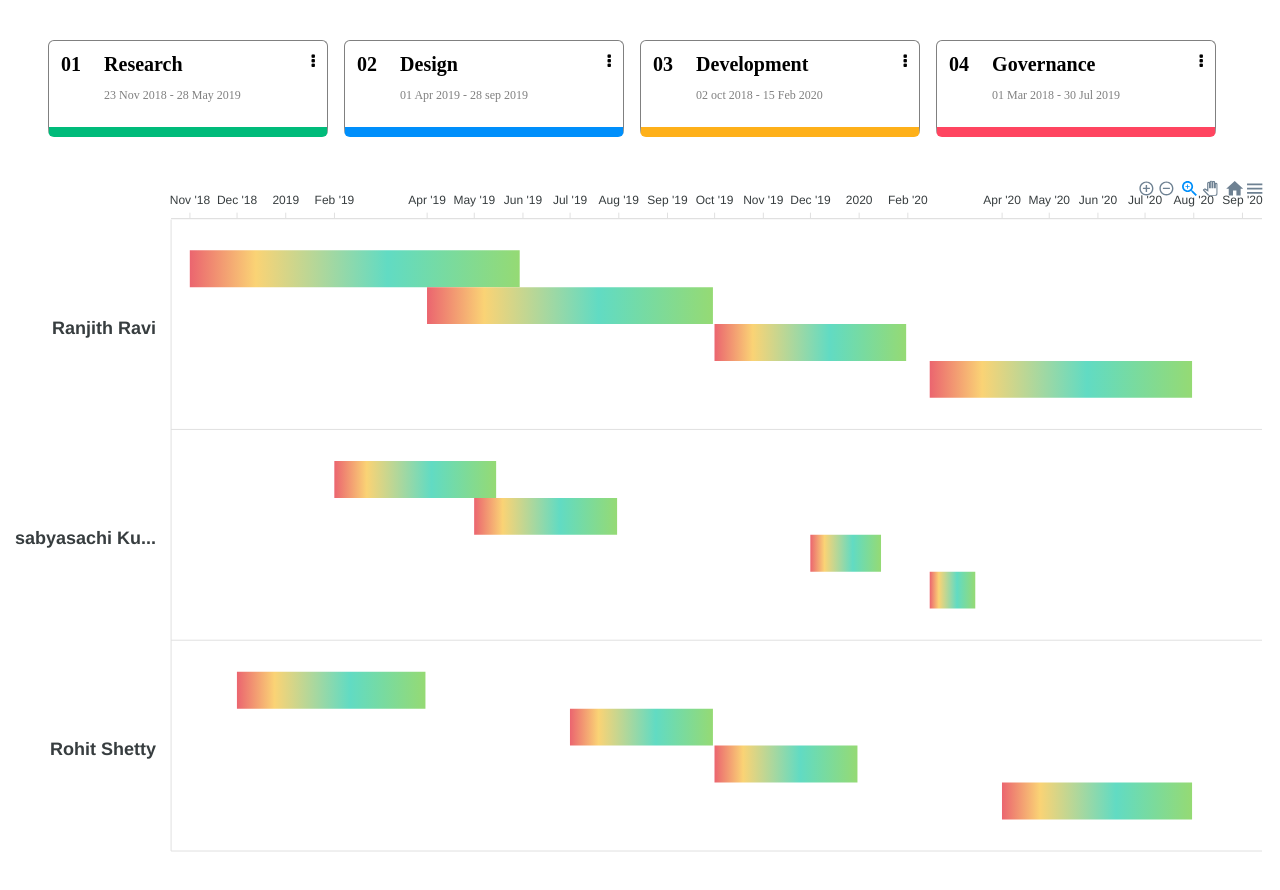
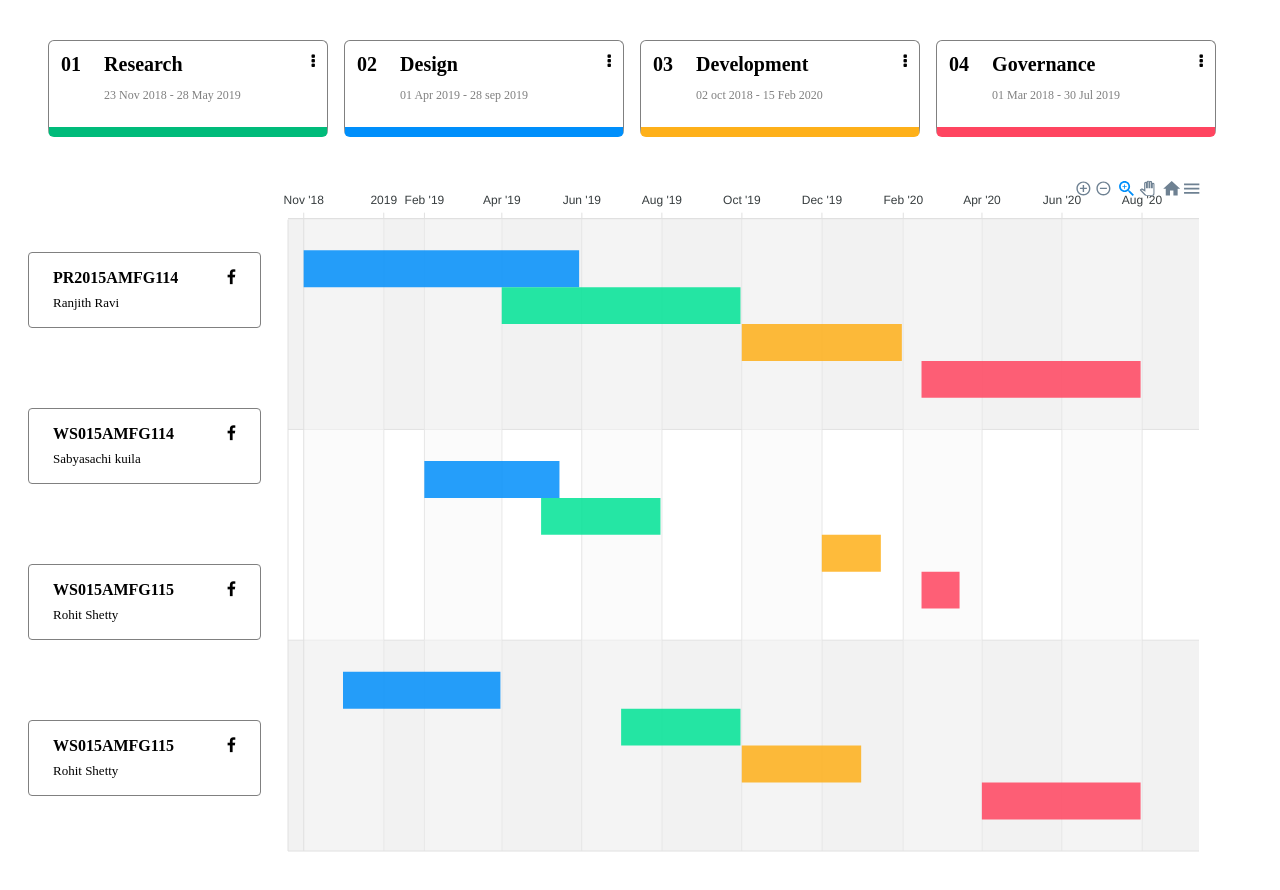
Before and after one commit to charan1922/poc, a React (Create React App) app: page / in a window 1280 px wide. Shown: the top 890 px of the page. Built offline with nearby package versions, Linux system fonts and the light colour scheme.

Commit message:
style changes

```diff
--- a/src/App.js
+++ b/src/App.js
@@ -37,6 +37,20 @@ class App extends React.Component {
             horizontal: true,
           }
         },
+        grid: {
+          row: {
+            colors: ['#e5e5e5', 'transparent'],
+            opacity: 0.5
+          },
+          column: {
+            colors: ['#f8f8f8', 'transparent'],
+          },
+          xaxis: {
+            lines: {
+              show: true
+            }
+          }
+        },
         dataLabels: {
           formatter: function (value, { seriesIndex, dataPointIndex, w }) {
             return ''
@@ -46,7 +60,7 @@ class App extends React.Component {
         },
         yaxis: {
           labels: {
-            show: true,
+            show: false,
             style: {
               fontSize: '18px',
               fontWeight: 'bold',
@@ -72,35 +86,16 @@ class App extends React.Component {
           show: false
         },
         fill: {
-          type: "gradient",
+          type: 'solid',
           gradient: {
-            shadeIntensity: 1,
-            opacityFrom: 0.7,
-            opacityTo: 0.9,
-            colorStops: [
-              {
-                offset: 0,
-                color: "#EB656F",
-                opacity: 1
-              },
-              {
-                offset: 20,
-                color: "#FAD375",
-                opacity: 1
-              },
-              {
-                offset: 60,
-                color: "#61DBC3",
-                opacity: 1
-              },
-              {
-                offset: 100,
-                color: "#95DA74",
-                opacity: 1
-              }
-            ]
+            shade: 'light',
+            type: "vertical",
+            shadeIntensity: 0,
           }
-        },
+        }
+      },
+      grid: {
+        borderColor: '#6D6D6D'
       },
       dataLabels: {
         style: {
@@ -108,6 +103,14 @@ class App extends React.Component {
           fontWeight: 'bold',
         },
       },
+
+      // tooltip: {
+      //   custom: function({series, seriesIndex, dataPointIndex, w}) {
+      //     return '<div class="arrow_box">' +
+      //       '<span>' + series[seriesIndex][dataPointIndex] + '</span>' +
+      //       '</div>'
+      //   }
+      // },
 
       series: [{
         name: 'Research ',
@@ -227,8 +230,49 @@ class App extends React.Component {
         </div>
 
 
-        <div id="chart">
-          <ReactApexChart options={this.state.options} series={this.state.series} type="rangeBar" height="700" />
+
+        <div className="apexcharts">
+          <div className="employees">
+            <div class="employee-name">
+              <div class="id">
+                <h4>pr2015amfg114</h4>
+                <p>Ranjith Ravi</p>
+              </div>
+              <div class="info">
+                <i class="fa fa-facebook"></i>
+              </div>
+            </div>
+            <div class="employee-name">
+              <div class="id">
+                <h4>ws015amfg114</h4>
+                <p>Sabyasachi kuila</p>
+              </div>
+              <div class="info">
+                <i class="fa fa-facebook"></i>
+              </div>
+            </div>
+            <div class="employee-name">
+              <div class="id">
+                <h4>ws015amfg115</h4>
+                <p>Rohit Shetty</p>
+              </div>
+              <div class="info">
+                <i class="fa fa-facebook"></i>
+              </div>
+            </div>
+            <div class="employee-name">
+              <div class="id">
+                <h4>ws015amfg115</h4>
+                <p>Rohit Shetty</p>
+              </div>
+              <div class="info">
+                <i class="fa fa-facebook"></i>
+              </div>
+            </div>
+          </div>
+          <div id="chart">
+            <ReactApexChart options={this.state.options} series={this.state.series} type="rangeBar" height="700" />
+          </div>
         </div>
       </>
     );
--- a/src/style.scss
+++ b/src/style.scss
@@ -33,3 +33,40 @@
     }
     }
     }
+
+
+
+
+    .apexcharts{
+        display: flex;
+        width: 100%;
+        .employees{
+            width: 20%;
+            .employee-name{
+                display: flex;
+                justify-content: space-between;
+                border: 1px solid gray;
+                border-radius: 4px;
+                padding: 16px 24px;
+                margin-left: 20px;
+                margin-top: 75px;
+                margin-bottom: 80px;
+                .id{
+                  h4{
+                    margin: 0;
+                    margin-bottom: 8px;
+                    text-transform: uppercase;
+                    font-size: 16px;
+                    font-weight: bold;
+                  }
+                  p{
+                    margin: 0;
+                    font-size: 13px;
+                  }
+                }
+              }
+        }
+        #chart{
+            width: 75%;
+        }
+    }
```
